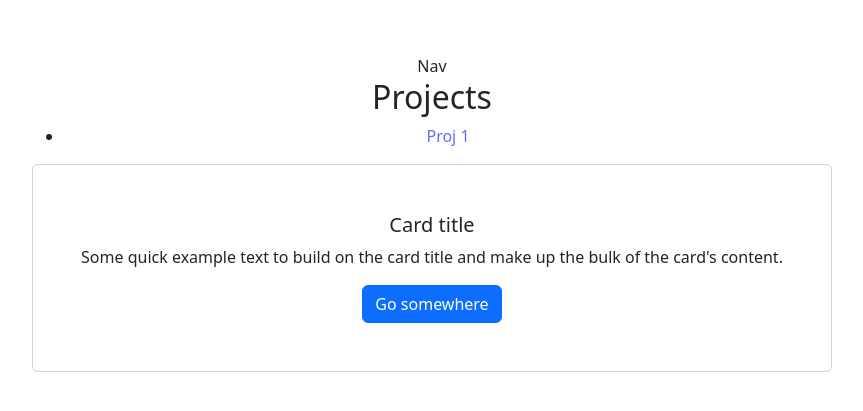
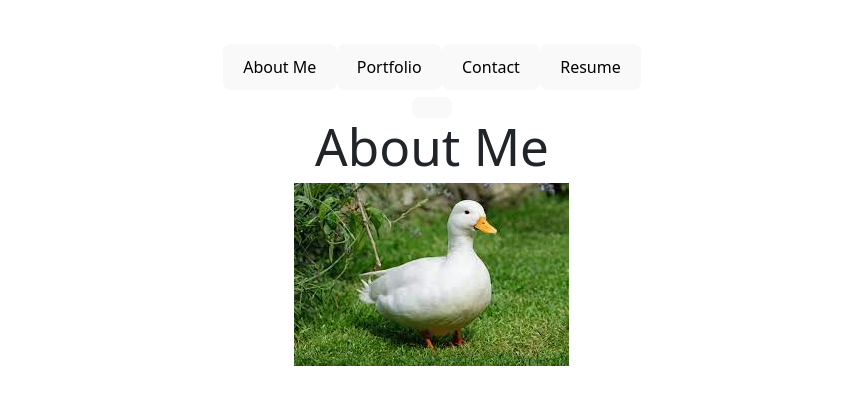
Before and after one commit to jjsdunc88/react-portfolio, a React (Vite) app: page / in a window 1280 px wide. Shown: the part 187-598 px from the top of the page, without its empty margins (208-1071 px from the left). Built offline with nearby package versions, Linux system fonts and the light colour scheme.

Commit message:
add components

```diff
--- a/src/App.jsx
+++ b/src/App.jsx
@@ -5,20 +5,40 @@ import './App.css';
 import Nav from "./components/Nav";
 import ProjectList from "./components/ProjectList";
 import 'bootstrap/dist/css/bootstrap.min.css';
+import Resume from './components/Resume';
+import Contact from './components/Contact';
+import About from './components/About';
 
 function App() {
+const [ page, setPage ] = useState("About")
+
+function pageNav() {
+  if(page == "About"){
+    return (<About/>)
+  }
+  else if(page == "Portfolio"){
+    return (<ProjectList/>)
+  }
+  else if(page == "Contact"){
+    return (<Contact/>)
+  }
+  else if(page == "Resume"){
+    return (<Resume/>)
+  }
+}
 
   return (
     <>
-      <Nav />
-      <ProjectList />
-      <div className="card">
+      <Nav setPage={setPage}/>
+      <button ></button>
+      {pageNav()}
+      {/* <div className="card">
   <div className="card-body">
-    <h5 className="card-title">Card title</h5>
+    <h5 className="card-title">{page}</h5>
     <p className="card-text">Some quick example text to build on the card title and make up the bulk of the card's content.</p>
     <a href="#" className="btn btn-primary">Go somewhere</a>
   </div>
-</div>
+</div> */}
     </>
   )
 }
--- /dev/null
+++ b/src/components/About.jsx
@@ -0,0 +1,10 @@
+import picture from "../assets/duck.jpg"
+export default function About(){
+    return (
+      <nav>
+        <h1>About Me</h1>
+        <img src={picture}/>
+        <p></p>
+      </nav>
+    )
+  };
--- /dev/null
+++ b/src/components/Contact.jsx
@@ -0,0 +1,9 @@
+export default function Contact(){
+    return (
+      <nav>
+
+    <h1>Contact</h1>
+
+      </nav>
+    )
+  };
--- a/src/components/Nav.jsx
+++ b/src/components/Nav.jsx
@@ -1,7 +1,11 @@
-export default function Nav(){
+export default function Nav({setPage}){
   return (
     <nav>
-      Nav
+      <button onClick={()=>setPage("About")}>About Me</button>
+      <button onClick={()=>setPage("Portfolio")}>Portfolio</button>
+      <button onClick={()=>setPage("Contact")}>Contact</button>
+      <button onClick={()=>setPage("Resume")}>Resume</button>
     </nav>
+
   )
 };
--- /dev/null
+++ b/src/components/Resume.jsx
@@ -0,0 +1,7 @@
+export default function Resume(){
+    return (
+      <nav>
+        <h1>Resume</h1>
+      </nav>
+    )
+  };
```
Also changed, not shown: src/assets/duck.jpg (added), 1 other file (tests, documents, lock files or other folders).
